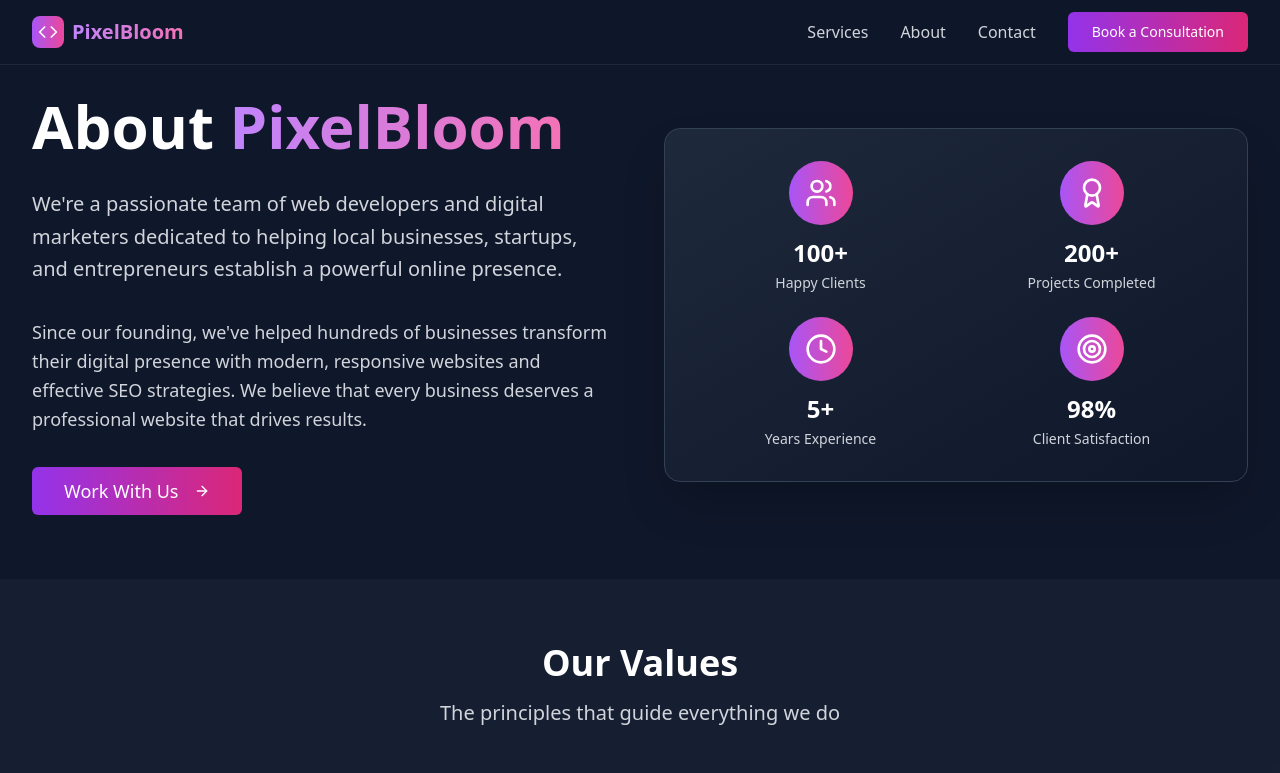
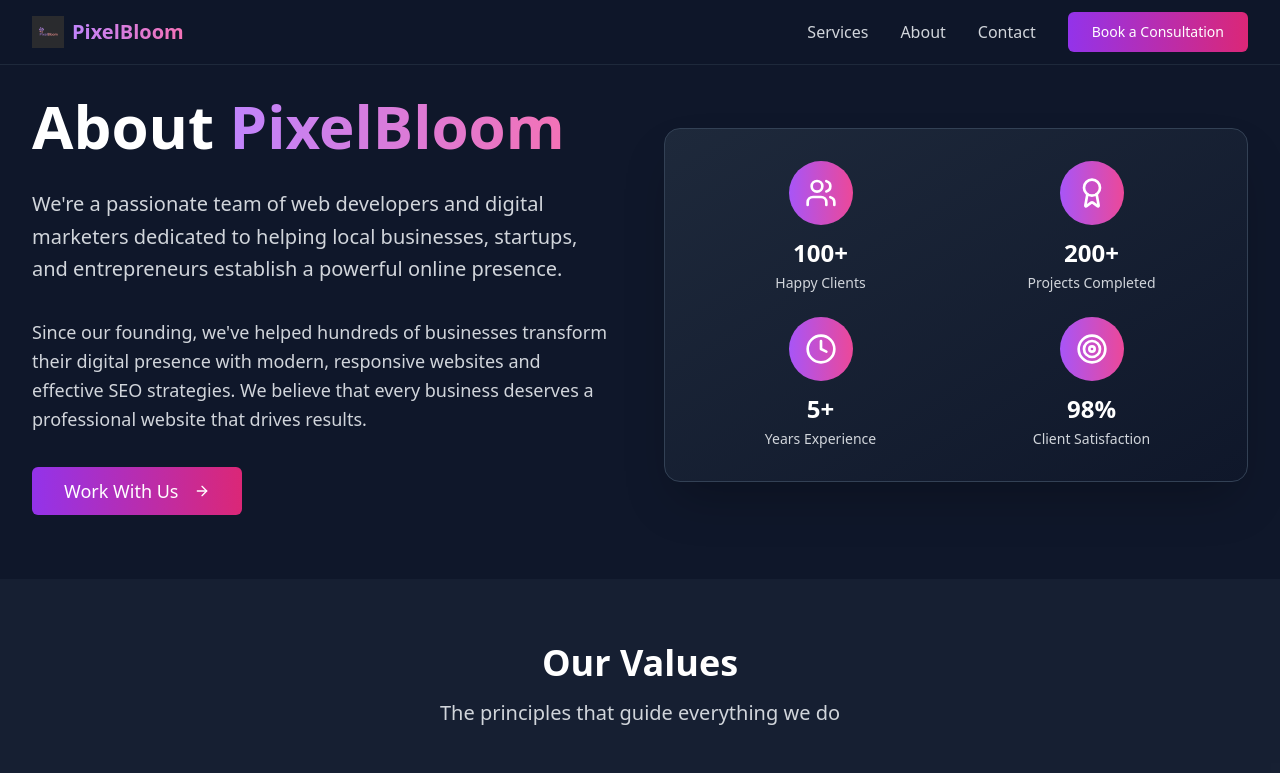
Before and after one commit to Darkmankiller/bloom-digital-reach, a React (Vite) app: page /about in a window 1280 px wide. Shown: the top 773 px of the page. Built offline with nearby package versions, Linux system fonts and the light colour scheme.

Commit message:
Add logo to website
Integrate the provided logo image into the website's design.

```diff
--- a/src/components/Navigation.tsx
+++ b/src/components/Navigation.tsx
@@ -1,7 +1,7 @@
 
 import { useState } from "react";
 import { Button } from "@/components/ui/button";
-import { Menu, X, Code } from "lucide-react";
+import { Menu, X } from "lucide-react";
 import { useNavigate } from "react-router-dom";
 
 const Navigation = () => {
@@ -23,9 +23,11 @@ const Navigation = () => {
             className="flex items-center space-x-2 cursor-pointer hover:opacity-80 transition-opacity"
             onClick={() => navigate("/")}
           >
-            <div className="w-8 h-8 bg-gradient-to-r from-purple-500 to-pink-500 rounded-lg flex items-center justify-center">
-              <Code className="w-5 h-5 text-white" />
-            </div>
+            <img
+              src="/lovable-uploads/3e7549b0-2466-4ace-96db-dbec170d41a4.png"
+              alt="PixelBloom Logo"
+              className="w-8 h-8 object-contain"
+            />
             <span className="text-xl font-bold bg-gradient-to-r from-purple-400 to-pink-400 bg-clip-text text-transparent">
               PixelBloom
             </span>
```
Also changed, not shown: public/lovable-uploads/3e7549b0-2466-4ace-96db-dbec170d41a4.png (added).
